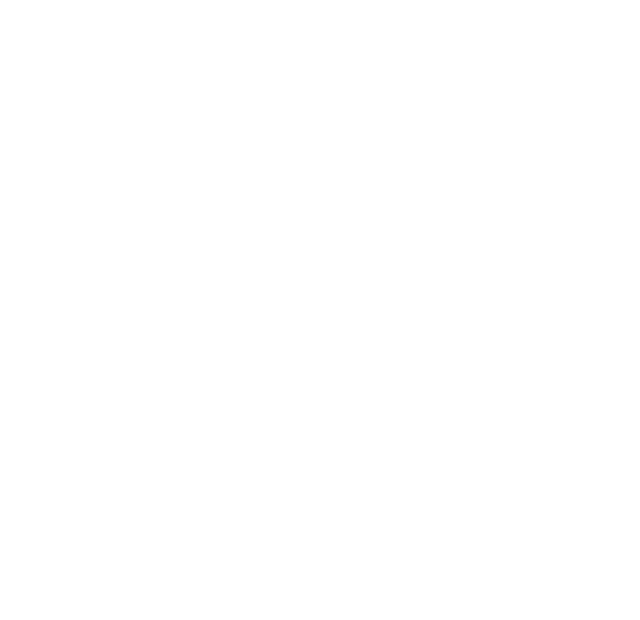
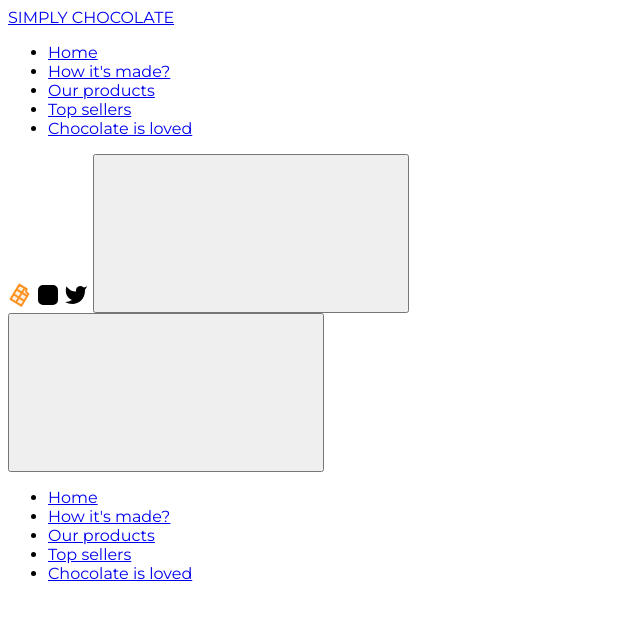
Before and after one commit to renat-full/simply-chok-1, a plain HTML site: page index.html in a window 1280 px wide. Shown: the whole page, without its empty margins (0-640 px from the left). Drawn offline with Linux system fonts and the light colour scheme.

Commit message:
fixed header1.1

```diff
--- a/css/style.css
+++ b/css/style.css
@@ -0,0 +1,3 @@
+body {
+    font-family: 'Montserrat', sans-serif;
+}
--- a/index.html
+++ b/index.html
@@ -5,11 +5,80 @@
     <meta name="viewport" content="width=device-width, initial-scale=1.0" />
     <title>Document</title>
     <link rel="stylesheet" href="css/style.css" />
+    <link
+      href="https://fonts.googleapis.com/css2?family=Montserrat:ital,wght@0,400;0,500;0,600;0,700;1,700&display=swap"
+      rel="stylesheet"
+    />
   </head>
   <body>
     <header>
       <div class="container header-container">
-        <nav></nav>
+        <nav class="header-nav">
+          <a href="/index.html" class="logo-simply">SIMPLY CHOCOLATE</a>
+        </nav>
+        <ul class="nav-list">
+          <li>
+            <a href="#Home" class="header-links">Home</a>
+          </li>
+          <li>
+            <a href="#How it's made?" class="header-links">How it's made?</a>
+          </li>
+          <li>
+            <a href="#Our products" class="header-links">Our products</a>
+          </li>
+          <li>
+            <a href="#Top sellers" class="header-links">Top sellers</a>
+          </li>
+          <li>
+            <a href="#Chocolate is loved" class="header-links"
+              >Chocolate is loved</a
+            >
+          </li>
+        </ul>
+        <svg class="header-svg-logo" width="24" height="24">
+          <use href="./img/icons.svg#icon-chocolate"></use>
+        </svg>
+        <svg class="header-social-liks" width="24" height="24">
+          <use href="./img/icons.svg#icon-instagram"></use>
+        </svg>
+        <svg class="header-social-liks" width="24" height="24">
+          <use href="./img/icons.svg#icon-twitter"></use>
+        </svg>
+        <button class="mobile-menu-open" data-mobile-open>
+          <svg>
+            <use href="./img/icons.svg#icon-menu-03-1"></use>
+          </svg>
+        </button>
+      </div>
+      <div class="mobile-menu is-open" data-menu>
+        <div class="container-mobile">
+          <button class="mobile-menu-close" data-menu-close>
+            <svg>
+              <use
+                href="./img/icons.svg#icon-x-close"
+                width="28"
+                height="28"
+              ></use>
+            </svg>
+          </button>
+          <ul>
+            <li>
+              <a href="#Home">Home</a>
+            </li>
+            <li>
+              <a href="#How it's made?">How it's made?</a>
+            </li>
+            <li>
+              <a href="#Our products">Our products</a>
+            </li>
+            <li>
+              <a href="Top sellers">Top sellers</a>
+            </li>
+            <li>
+              <a href="#Chocolate is loved">Chocolate is loved</a>
+            </li>
+          </ul>
+        </div>
       </div>
     </header>
   </body>
```
Also changed, not shown: img/icons.svg (added).
